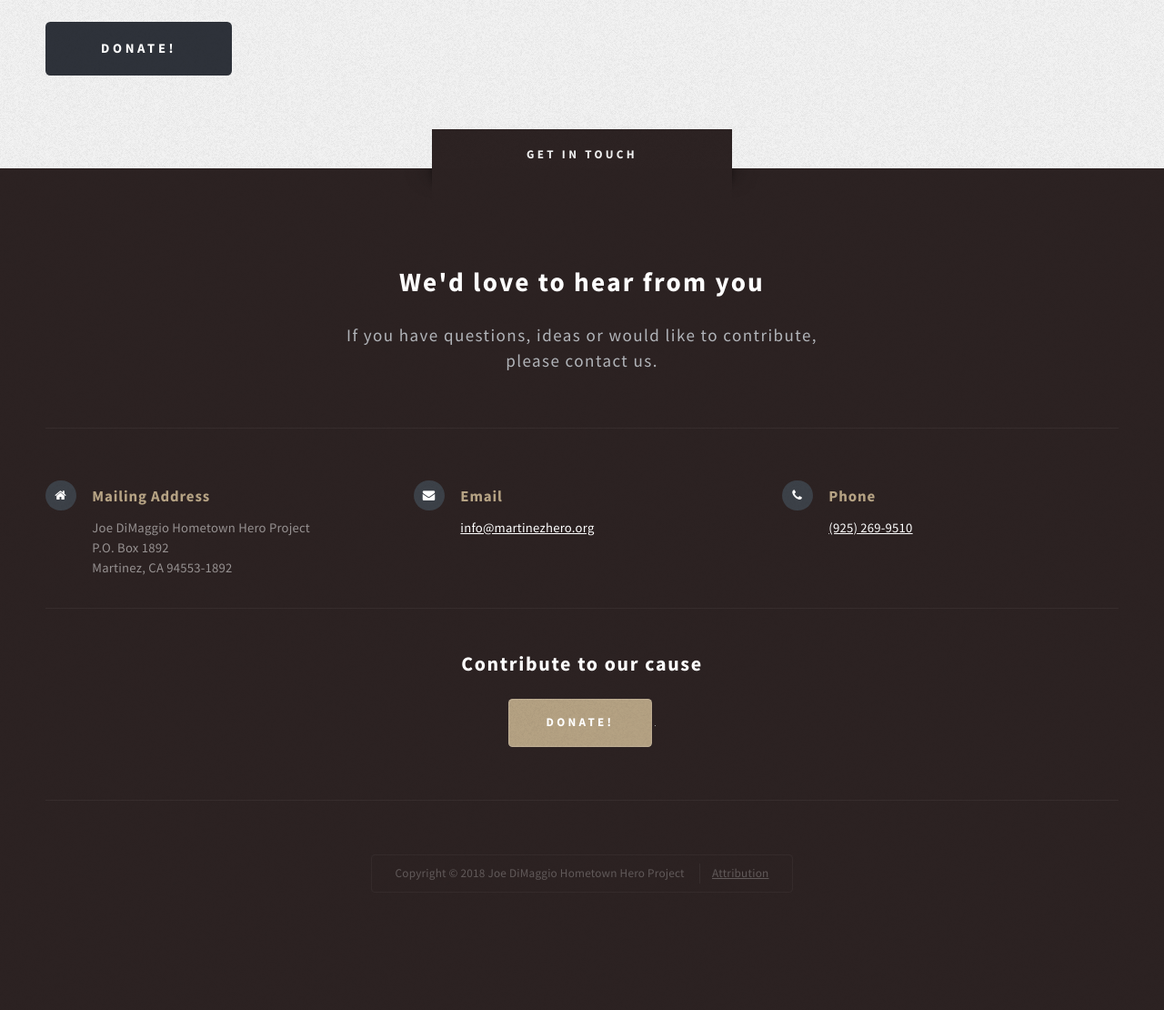
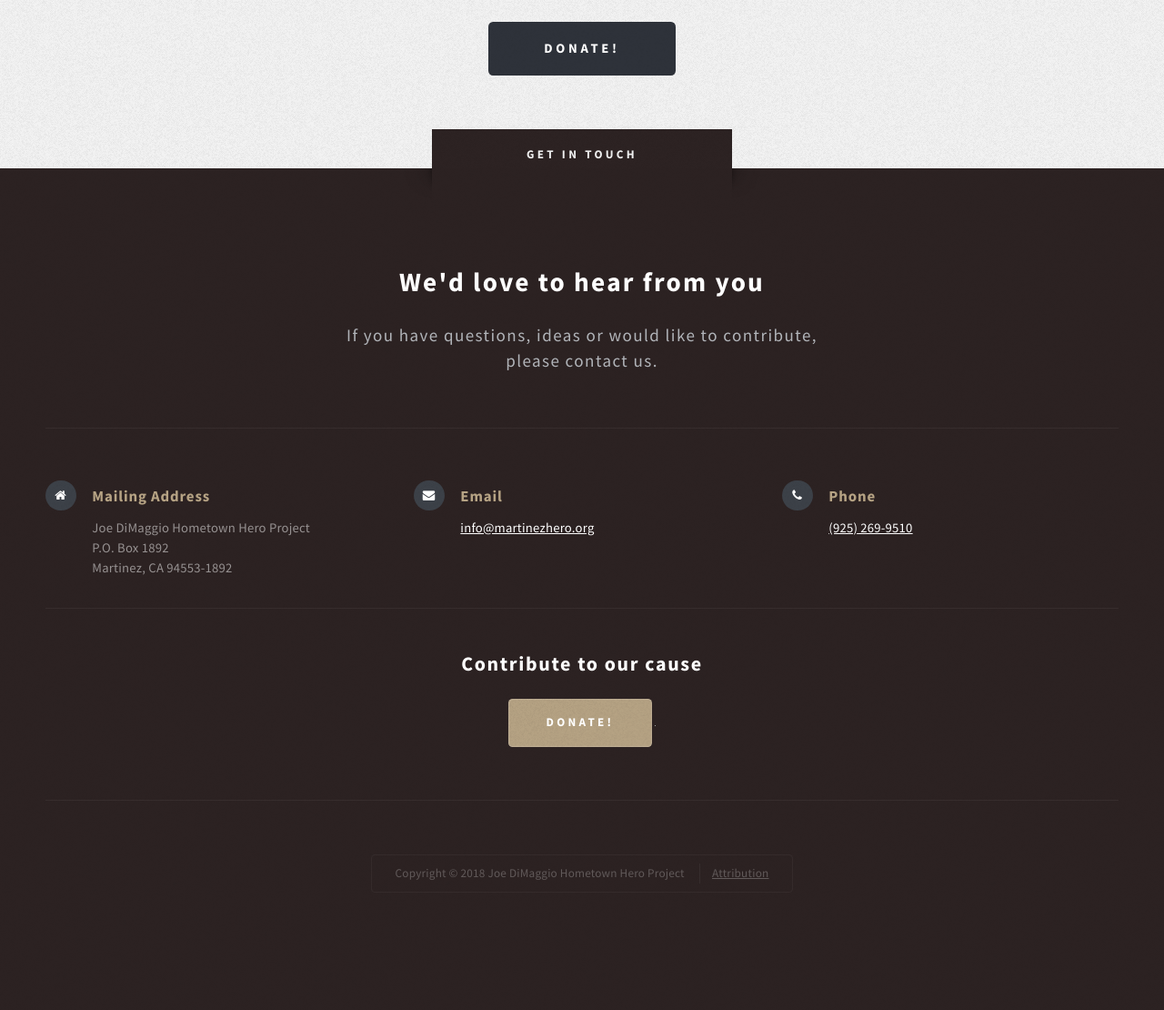
Before and after one commit to martinez-hero/martinez-hero.github.io, a Jekyll site: the page built from index.html, in a window 1280 px wide. Shown: the part 1381-2491 px from the top of the page at 91% size. Built offline with Jekyll 4.4.1, drawn with Linux system fonts in a browser that asks for light colours; nearby versions of some CDN libraries; library files that are not in the unit come from our copies.

Commit message:
center things

```diff
--- a/index.html
+++ b/index.html
@@ -52,7 +52,7 @@
         </section>
       </div>
     </div>
-    <ul class="actions">
+    <ul class="actions centered">
       <li><a href="/donate" class="button style3 large">Donate!</a></li>
     </ul>
   </div>
--- a/stylesheets/override.css
+++ b/stylesheets/override.css
@@ -101,3 +101,7 @@
   letter-spacing: 0.075em;
   line-height: 1.5em;
 }
+
+.centered {
+  text-align: center;
+}
```
